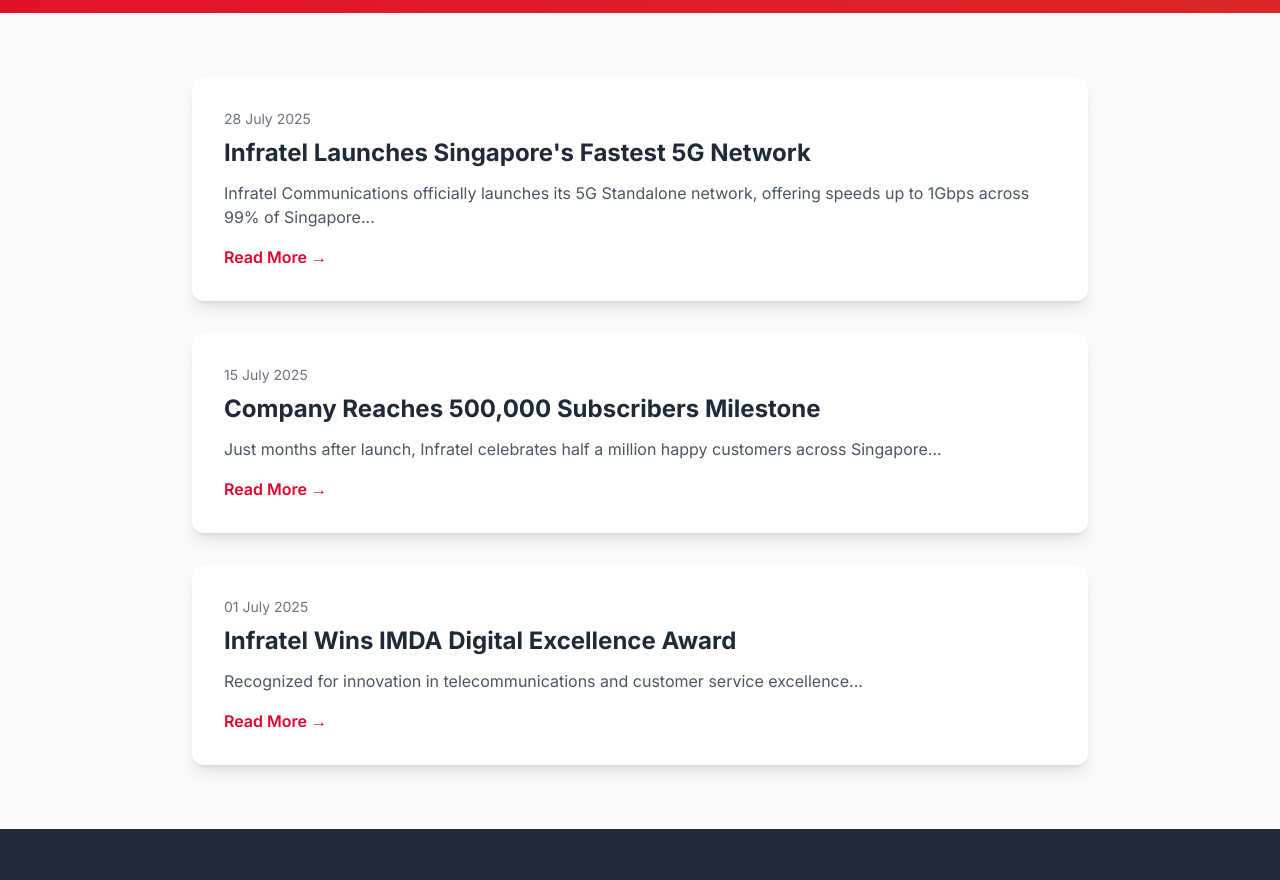
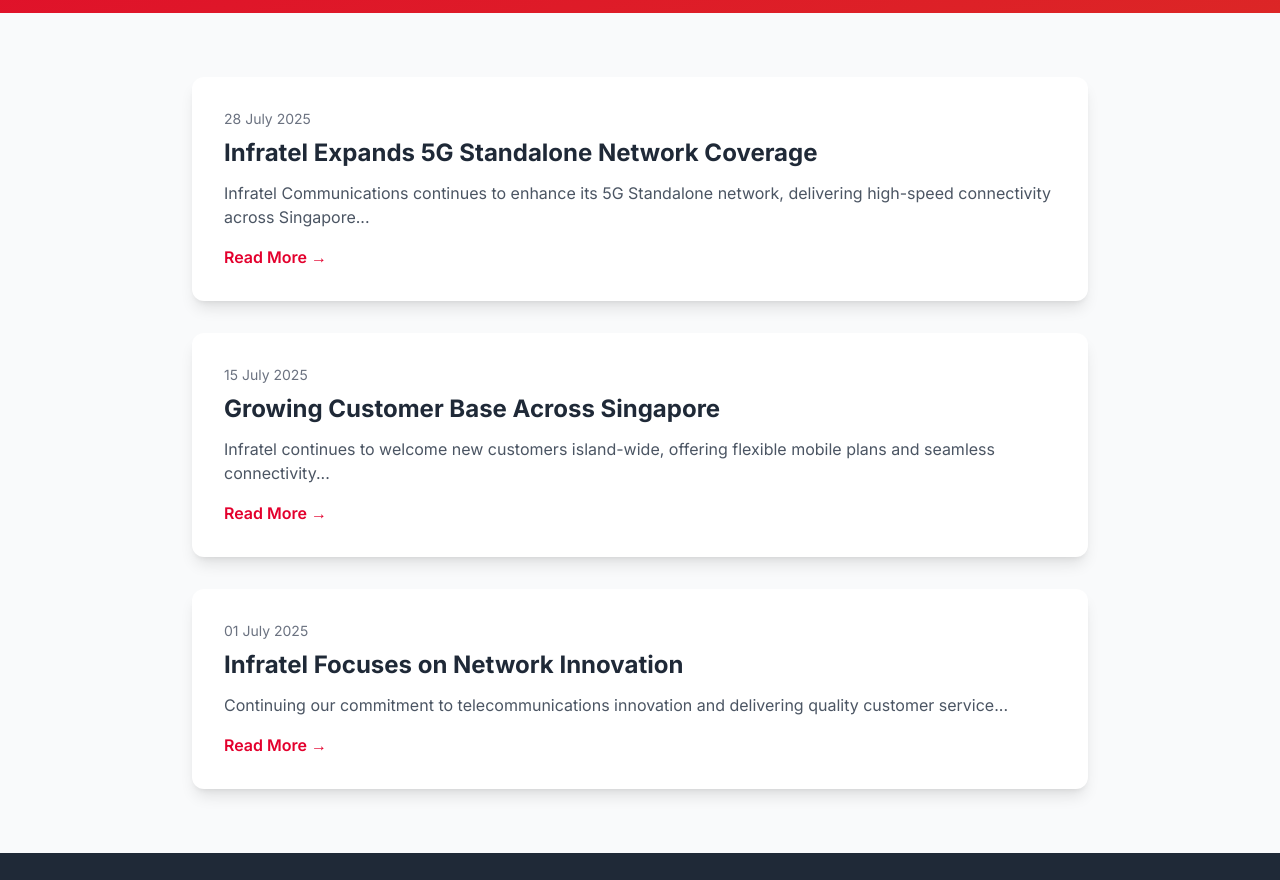
Before and after one commit to hypepsi/infratel.sg, a Next.js app: page /newsroom in a window 1280 px wide. Shown: the part 360-1240 px from the top of the page. Built offline with nearby package versions, Linux system fonts and the light colour scheme.

Commit message:
refactor: 更新网站文案，使用更低调专业的表述
- 主标题改为 Next-Generation 5G Standalone Network in Singapore
- 移除夸张的排名声明（Most Reliable, Fastest等）
- 新闻室内容改为更模糊的描述
- 保持黑红配色不变

```diff
--- a/app/layout.tsx
+++ b/app/layout.tsx
@@ -5,8 +5,8 @@
 const inter = Inter({ subsets: ['latin'] })
 
 export const metadata: Metadata = {
-  title: 'Infratel.sg - Singapore\'s Most Reliable 5G Network',
-  description: 'Experience ultra-fast 5G speeds and seamless connectivity across Singapore. Best mobile plans with no hidden fees.',
+  title: 'Infratel.sg - Next-Generation 5G Network in Singapore',
+  description: 'Experience ultra-fast 5G speeds and seamless connectivity across Singapore. Premium mobile plans with no hidden fees.',
 }
 
 export default function RootLayout({
--- a/app/newsroom/page.tsx
+++ b/app/newsroom/page.tsx
@@ -27,9 +27,9 @@
             <div className="space-y-8">
               <div className="bg-white rounded-xl p-8 shadow-lg">
                 <p className="text-sm text-gray-500 mb-2">28 July 2025</p>
-                <h3 className="text-2xl font-bold mb-3">Infratel Launches Singapore's Fastest 5G Network</h3>
+                <h3 className="text-2xl font-bold mb-3">Infratel Expands 5G Standalone Network Coverage</h3>
                 <p className="text-gray-600 mb-4">
-                  Infratel Communications officially launches its 5G Standalone network, offering speeds up to 1Gbps across 99% of Singapore...
+                  Infratel Communications continues to enhance its 5G Standalone network, delivering high-speed connectivity across Singapore...
                 </p>
                 <a href="#" className="text-infratel-red font-semibold hover:underline">
                   Read More →
@@ -38,9 +38,9 @@
 
               <div className="bg-white rounded-xl p-8 shadow-lg">
                 <p className="text-sm text-gray-500 mb-2">15 July 2025</p>
-                <h3 className="text-2xl font-bold mb-3">Company Reaches 500,000 Subscribers Milestone</h3>
+                <h3 className="text-2xl font-bold mb-3">Growing Customer Base Across Singapore</h3>
                 <p className="text-gray-600 mb-4">
-                  Just months after launch, Infratel celebrates half a million happy customers across Singapore...
+                  Infratel continues to welcome new customers island-wide, offering flexible mobile plans and seamless connectivity...
                 </p>
                 <a href="#" className="text-infratel-red font-semibold hover:underline">
                   Read More →
@@ -49,9 +49,9 @@
 
               <div className="bg-white rounded-xl p-8 shadow-lg">
                 <p className="text-sm text-gray-500 mb-2">01 July 2025</p>
-                <h3 className="text-2xl font-bold mb-3">Infratel Wins IMDA Digital Excellence Award</h3>
+                <h3 className="text-2xl font-bold mb-3">Infratel Focuses on Network Innovation</h3>
                 <p className="text-gray-600 mb-4">
-                  Recognized for innovation in telecommunications and customer service excellence...
+                  Continuing our commitment to telecommunications innovation and delivering quality customer service...
                 </p>
                 <a href="#" className="text-infratel-red font-semibold hover:underline">
                   Read More →
--- a/app/plans/page.tsx
+++ b/app/plans/page.tsx
@@ -101,7 +101,7 @@
               Choose Your Perfect Plan
             </h1>
             <p className="text-xl text-white/90">
-              No contracts. No hidden fees. Just transparent pricing for Singapore's best 5G network.
+              No contracts. No hidden fees. Just transparent pricing for premium 5G connectivity.
             </p>
           </div>
         </div>
--- a/components/Hero.tsx
+++ b/components/Hero.tsx
@@ -23,8 +23,8 @@
             </div>
 
             <h1 className="text-3xl sm:text-4xl lg:text-5xl xl:text-6xl font-bold text-infratel-gray leading-tight mb-4 sm:mb-6 animate-slide-up delay-100">
-              Singapore's Most Reliable{' '}
-              <span className="text-infratel-red text-shimmer">5G Standalone</span> Network
+              Next-Generation{' '}
+              <span className="text-infratel-red text-shimmer">5G Standalone</span> Network in Singapore
             </h1>
 
             <p className="text-base sm:text-lg lg:text-xl text-gray-600 mb-6 sm:mb-8 leading-relaxed animate-slide-up delay-200">
```
